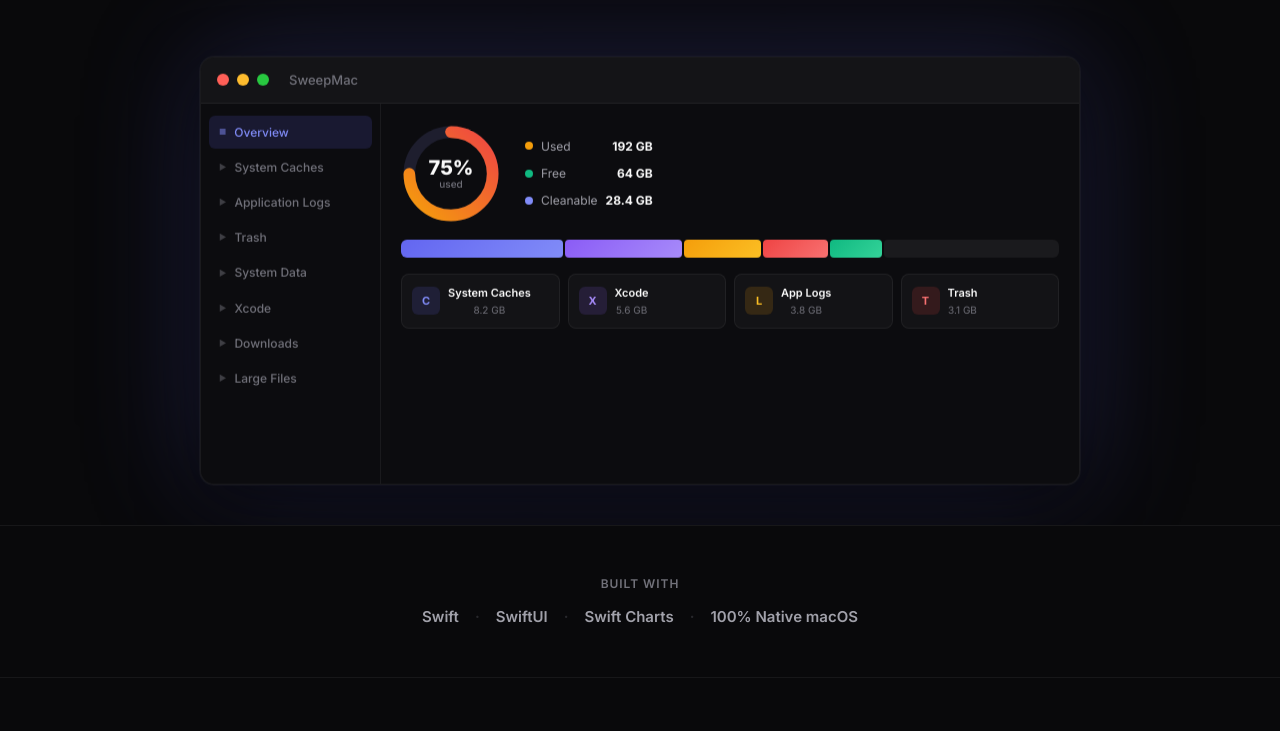
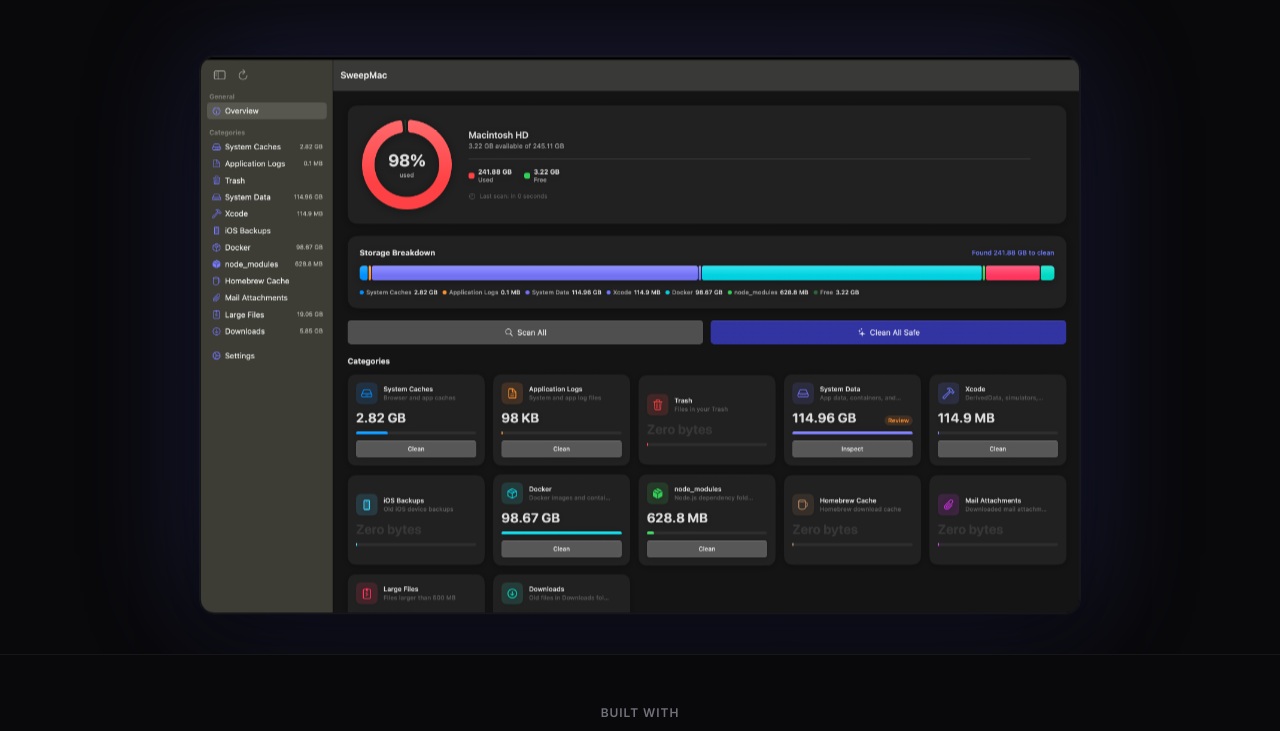
Before and after one commit to skshohagmiah/SweepMac, a plain HTML site: page website/index.html in a window 1280 px wide. Shown: the part 609-1340 px from the top of the page. Drawn offline with Linux system fonts and the light colour scheme.

Commit message:
added docs/website

```diff
--- a/website/css/style.css
+++ b/website/css/style.css
@@ -306,6 +306,22 @@
     max-width: 880px;
     margin: 60px auto 0;
     perspective: 1200px;
+    width: 100%;
+}
+
+.mockup-img {
+    width: 100%;
+    height: auto;
+    display: block;
+    border-radius: 14px;
+    border: 1px solid var(--border);
+    box-shadow:
+        0 0 0 1px rgba(255,255,255,0.04),
+        0 20px 60px rgba(0,0,0,0.5),
+        0 0 120px var(--accent-glow);
+    animation: mockup-float 6s ease-in-out infinite;
+    object-fit: contain;
+    aspect-ratio: auto;
 }
 
 .mockup-window {
--- a/website/index.html
+++ b/website/index.html
@@ -75,74 +75,7 @@
 
         <!-- App Window Mockup -->
         <div class="hero-mockup">
-            <div class="mockup-window">
-                <div class="mockup-titlebar">
-                    <span class="dot red"></span>
-                    <span class="dot yellow"></span>
-                    <span class="dot green"></span>
-                    <span class="titlebar-text">SweepMac</span>
-                </div>
-                <div class="mockup-body">
-                    <div class="mockup-sidebar">
-                        <div class="sb-item active"><span class="sb-icon">&#9632;</span> Overview</div>
-                        <div class="sb-item"><span class="sb-icon">&#9654;</span> System Caches</div>
-                        <div class="sb-item"><span class="sb-icon">&#9654;</span> Application Logs</div>
-                        <div class="sb-item"><span class="sb-icon">&#9654;</span> Trash</div>
-                        <div class="sb-item"><span class="sb-icon">&#9654;</span> System Data</div>
-                        <div class="sb-item"><span class="sb-icon">&#9654;</span> Xcode</div>
-                        <div class="sb-item"><span class="sb-icon">&#9654;</span> Downloads</div>
-                        <div class="sb-item"><span class="sb-icon">&#9654;</span> Large Files</div>
-                    </div>
-                    <div class="mockup-main">
-                        <div class="mockup-chart-row">
-                            <div class="mockup-ring">
-                                <svg viewBox="0 0 120 120">
-                                    <circle cx="60" cy="60" r="50" fill="none" stroke="#1e1e2e" stroke-width="14"/>
-                                    <circle cx="60" cy="60" r="50" fill="none" stroke="url(#ring-grad)" stroke-width="14" stroke-dasharray="235 80" stroke-linecap="round" transform="rotate(-90 60 60)"/>
-                                    <defs>
-                                        <linearGradient id="ring-grad" x1="0%" y1="0%" x2="100%" y2="100%">
-                                            <stop offset="0%" stop-color="#f59e0b"/>
-                                            <stop offset="100%" stop-color="#ef4444"/>
-                                        </linearGradient>
-                                    </defs>
-                                </svg>
-                                <div class="ring-label">75%<br><small>used</small></div>
-                            </div>
-                            <div class="mockup-stats">
-                                <div class="stat-row"><span class="stat-dot used"></span>Used <strong>192 GB</strong></div>
-                                <div class="stat-row"><span class="stat-dot free"></span>Free <strong>64 GB</strong></div>
-                                <div class="stat-row"><span class="stat-dot clean"></span>Cleanable <strong>28.4 GB</strong></div>
-                            </div>
-                        </div>
-                        <div class="mockup-bar">
-                            <div class="bar-seg" style="width:25%;background:linear-gradient(135deg,#6366f1,#818cf8)" data-tooltip="Caches 8.2 GB"></div>
-                            <div class="bar-seg" style="width:18%;background:linear-gradient(135deg,#8b5cf6,#a78bfa)" data-tooltip="Xcode 5.6 GB"></div>
-                            <div class="bar-seg" style="width:12%;background:linear-gradient(135deg,#f59e0b,#fbbf24)" data-tooltip="Logs 3.8 GB"></div>
-                            <div class="bar-seg" style="width:10%;background:linear-gradient(135deg,#ef4444,#f87171)" data-tooltip="Trash 3.1 GB"></div>
-                            <div class="bar-seg" style="width:8%;background:linear-gradient(135deg,#10b981,#34d399)" data-tooltip="node_modules 2.4 GB"></div>
-                            <div class="bar-seg" style="width:27%;background:rgba(255,255,255,0.06)" data-tooltip="Free 64 GB"></div>
-                        </div>
-                        <div class="mockup-cards">
-                            <div class="m-card">
-                                <div class="m-card-icon" style="background:rgba(99,102,241,0.15);color:#818cf8">C</div>
-                                <div class="m-card-info"><strong>System Caches</strong><span>8.2 GB</span></div>
-                            </div>
-                            <div class="m-card">
-                                <div class="m-card-icon" style="background:rgba(139,92,246,0.15);color:#a78bfa">X</div>
-                                <div class="m-card-info"><strong>Xcode</strong><span>5.6 GB</span></div>
-                            </div>
-                            <div class="m-card">
-                                <div class="m-card-icon" style="background:rgba(245,158,11,0.15);color:#fbbf24">L</div>
-                                <div class="m-card-info"><strong>App Logs</strong><span>3.8 GB</span></div>
-                            </div>
-                            <div class="m-card">
-                                <div class="m-card-icon" style="background:rgba(239,68,68,0.15);color:#f87171">T</div>
-                                <div class="m-card-info"><strong>Trash</strong><span>3.1 GB</span></div>
-                            </div>
-                        </div>
-                    </div>
-                </div>
-            </div>
+            <img src="images/dashboard.png" alt="SweepMac Dashboard" class="mockup-img">
         </div>
     </section>
 
```
Also changed, not shown: website/images/dashboard.png (added).
